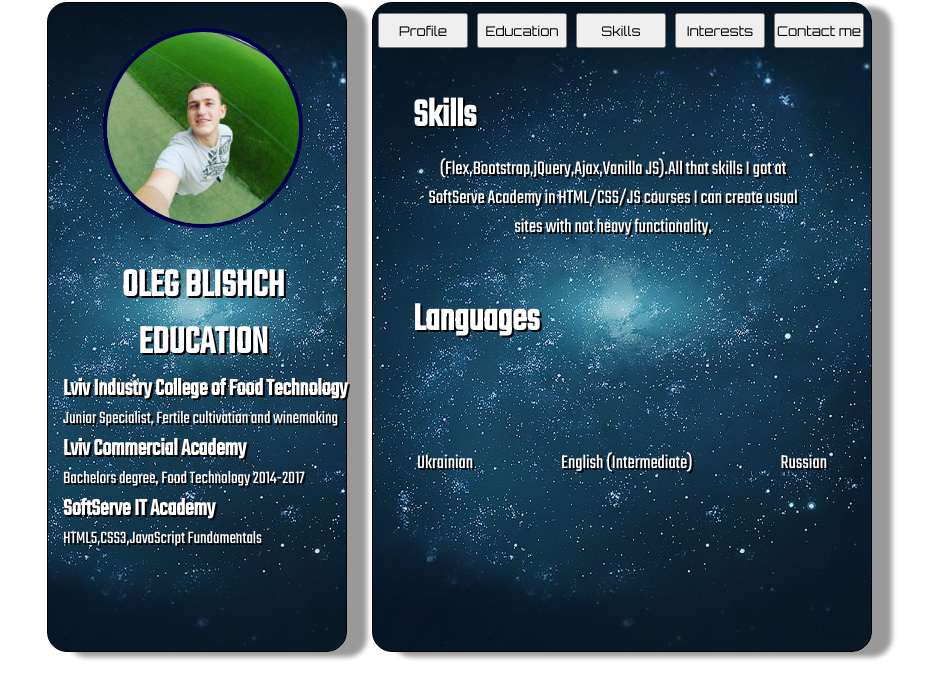
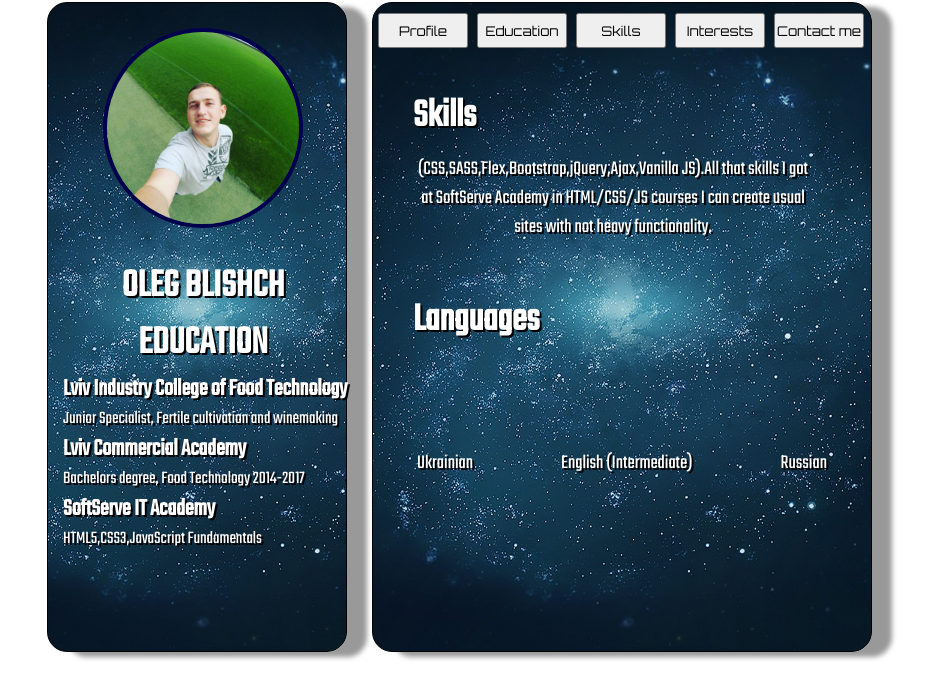
Before and after one commit to olegblishch88/resume, a plain HTML site: page index.html in a window 1280 px wide. Both pictures are taken after a click on the button "Skills". Shown: the part 213-910 px from the top of the page, without its empty margins (183-1119 px from the left). Drawn offline with nearby package versions, Linux system fonts and the light colour scheme.

Commit message:
Update index.html

```diff
--- a/index.html
+++ b/index.html
@@ -88,7 +88,7 @@
     <div id="skills" class="animated zoomIn">
                    <h1>Skills</h1>
     <div class="prog-skills">
-                   <p>(Flex,Bootstrap,jQuery,Ajax,Vanilla JS).All that skills I got at SoftServe Academy in HTML/CSS/JS courses I can create usual sites with not heavy functionality.</p>
+                   <p>(CSS,SASS,Flex,Bootstrap,jQuery,Ajax,Vanilla JS).All that skills I got at SoftServe Academy in HTML/CSS/JS courses I can create usual sites with not heavy functionality.</p>
     </div>
 
                    <h2>Languages</h2>
```
